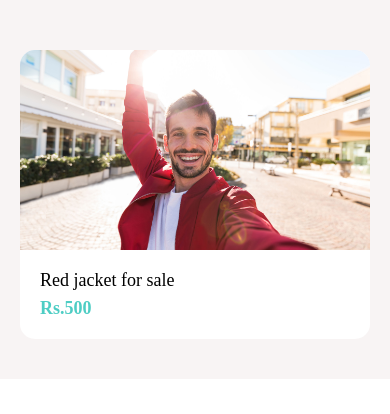
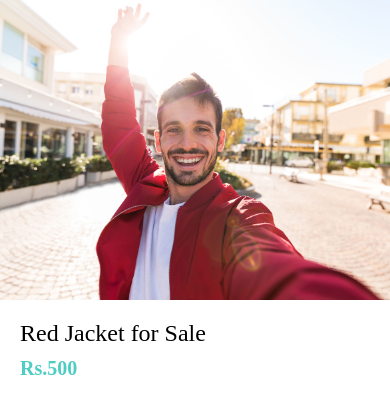
Before and after one commit to priyansh18/React-Native, a React Native app in the folder DoneWithIt/: screen / in a window 390 px wide. Shown: the top 414 px of the page. Built offline with nearby package versions, Linux system fonts and the light colour scheme.

Commit message:
Building the List Details Screen

```diff
--- a/DoneWithIt/App.js
+++ b/DoneWithIt/App.js
@@ -3,17 +3,10 @@
 import WelcomeScreen from "./app/screens/welcomeScreen";
 import ViewImageScreen from "./app/screens/ViewImageScreen";
 import Card from "./app/components/Card";
+import ListingDetailsScreen from "./app/components/ListingDetailsScreen";
 
 export default function App() {
   return (
-    <View
-      style={{
-        backgroundColor: "#f8f4f4",
-        padding: 20,
-        paddingTop: 50,
-      }}
-    >
-      <Card title="Red jacket for sale" subTitle="Rs.500" image={require("./app/assets/jacket.jpg")} />
-    </View>
+    <ListingDetailsScreen/>
   );
 }
--- /dev/null
+++ b/DoneWithIt/app/components/ListingDetailsScreen.js
@@ -0,0 +1,38 @@
+import React from "react";
+import { View, Image, StyleSheet } from "react-native";
+import AppText from "./AppText";
+import colors from "../config/colors";
+
+function ListingDetailsScreen(params) {
+  return (
+    <View>
+      <Image style={styles.image} source={require("../assets/jacket.jpg")} />
+      <View style={styles.detailsContainer}>
+        <AppText style={styles.title}>Red Jacket for Sale</AppText>
+        <AppText style={styles.price}>Rs.500</AppText>
+      </View>
+    </View>
+  );
+}
+
+const styles = StyleSheet.create({
+  image: {
+    width: "100%",
+    height: 300,
+  },
+  detailsContainer: {
+    padding: 20,
+  },
+  price: {
+    color: colors.secondary,
+    fontWeight: "bold",
+    fontSize: 20,
+    marginVertical: 10,
+  },
+  title: {
+    fontSize: 24,
+    fontWeight: "500",
+  },
+});
+
+export default ListingDetailsScreen;
```
